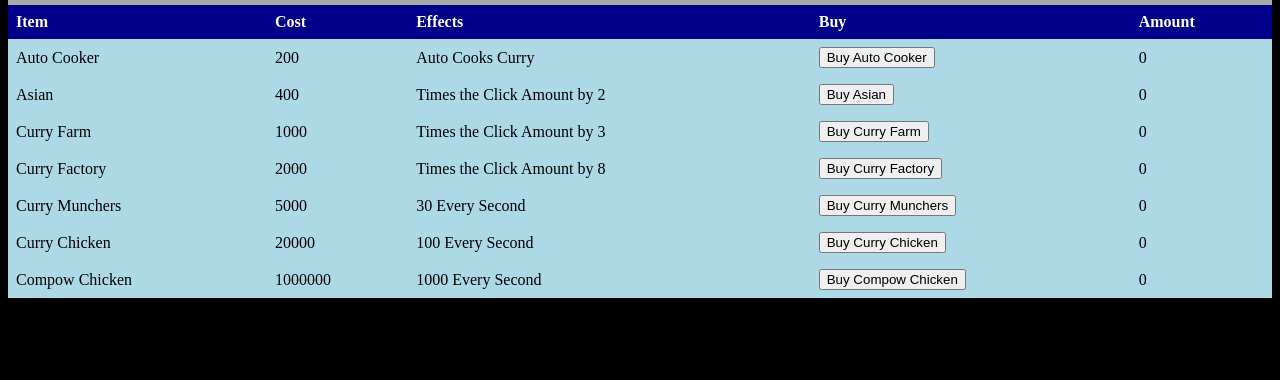
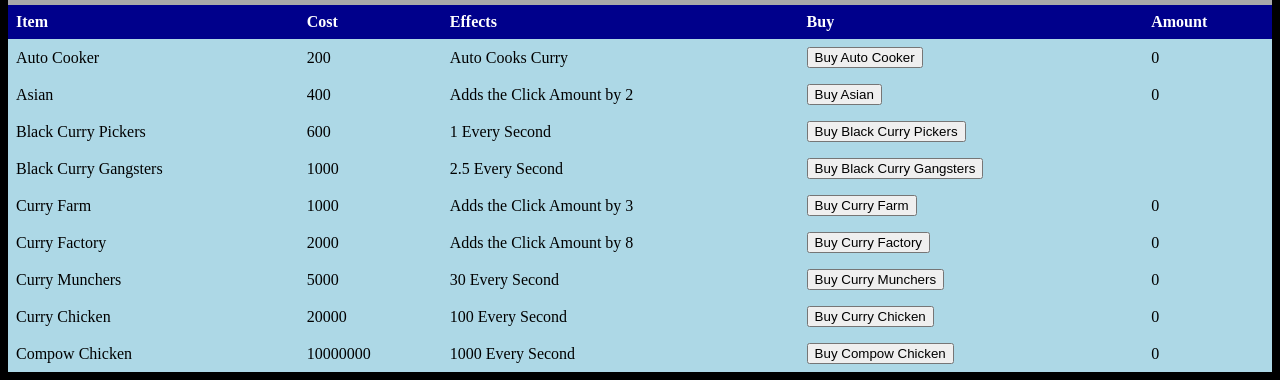
Before and after one commit to JakeAnderson14/CurryClicker.github.io, a plain HTML site: page index.html in a window 1280 px wide. Shown: the part 666-1046 px from the top of the page. Before the commit the page ends 972 px from the top, so only its background shows below. Drawn offline with Linux system fonts and the light colour scheme.

Commit message:
Update index.html

```diff
--- a/index.html
+++ b/index.html
@@ -15,8 +15,8 @@
 			</div>
 			<div id="mid">
 				<center>
-				<!-- <img id="curry" src="core\images\curry.png" onClick="onClick()"> -->
-				<img id="curry" src="core\images\easteregg.png" onClick="onClick()">
+				<img id="curry" src="core\images\curry.png" onClick="onClick()">
+				<!-- <img id="curry" src="core\images\easteregg.png" onClick="onClick()"> -->
 				</center>
 			</div>
 			<center>
@@ -42,21 +42,35 @@
 					<tr>
 						<td>Asian</td>
 						<td>400</td>
-						<td>Times the Click Amount by 2</td>
+						<td>Adds the Click Amount by 2</td>
 						<td><button onClick="buyAsian();">Buy Asian</button></td>
 						<td id="AmAsian"></td>
 					</tr>
 					<tr>
+						<td>Black Curry Pickers</td>
+						<td>600</td>
+						<td>1 Every Second</td>
+						<td><button onClick="buyBCP();">Buy Black Curry Pickers</button></td>
+						<td id="AmBCP"></td>
+					</tr>
+					<tr>
+						<td>Black Curry Gangsters</td>
+						<td>1000</td>
+						<td>2.5 Every Second</td>
+						<td><button onClick="buyBCG();">Buy Black Curry Gangsters</button></td>
+						<td id="AmBCG"></td>
+					</tr>
+					<tr>
 						<td>Curry Farm</td>
 						<td>1000</td>
-						<td>Times the Click Amount by 3</td>
+						<td>Adds the Click Amount by 3</td>
 						<td><button onClick="buyFarm();">Buy Curry Farm</button></td>
 						<td id="AmFarm"></td>
 					</tr>
 					<tr>
 						<td>Curry Factory</td>
 						<td>2000</td>
-						<td>Times the Click Amount by 8</td>
+						<td>Adds the Click Amount by 8</td>
 						<td><button onClick="buyFactory();">Buy Curry Factory</button></td>
 						<td id="AmFactory"></td>
 					</tr>
@@ -76,7 +90,7 @@
 					</tr>
 					<tr>
 						<td>Compow Chicken</td>
-						<td>1000000</td>
+						<td>10000000</td>
 						<td>1000 Every Second</td>
 						<td><button onClick="buyCompow();">Buy Compow Chicken</button></td>
 						<td id="AmCompow"></td>
```
